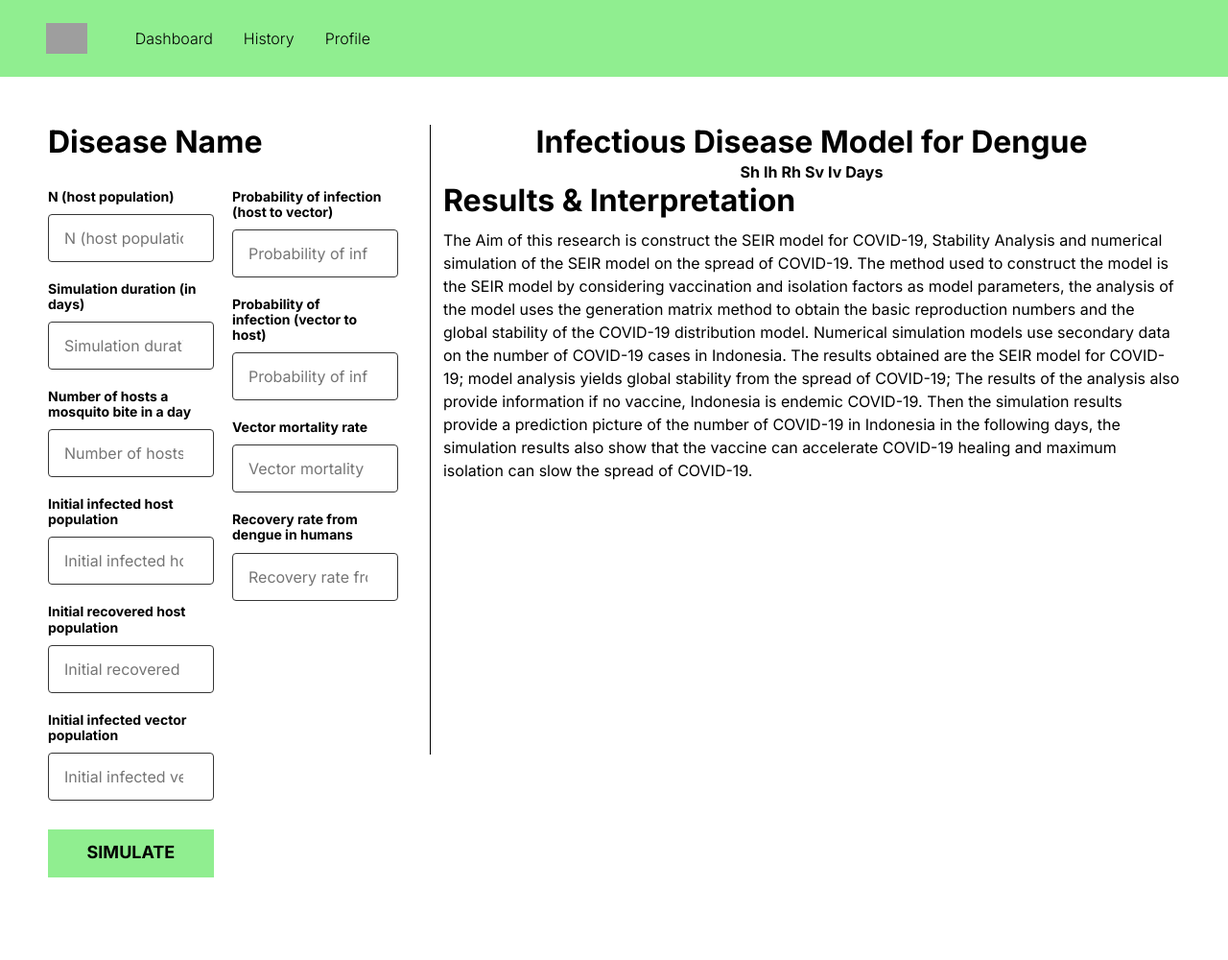
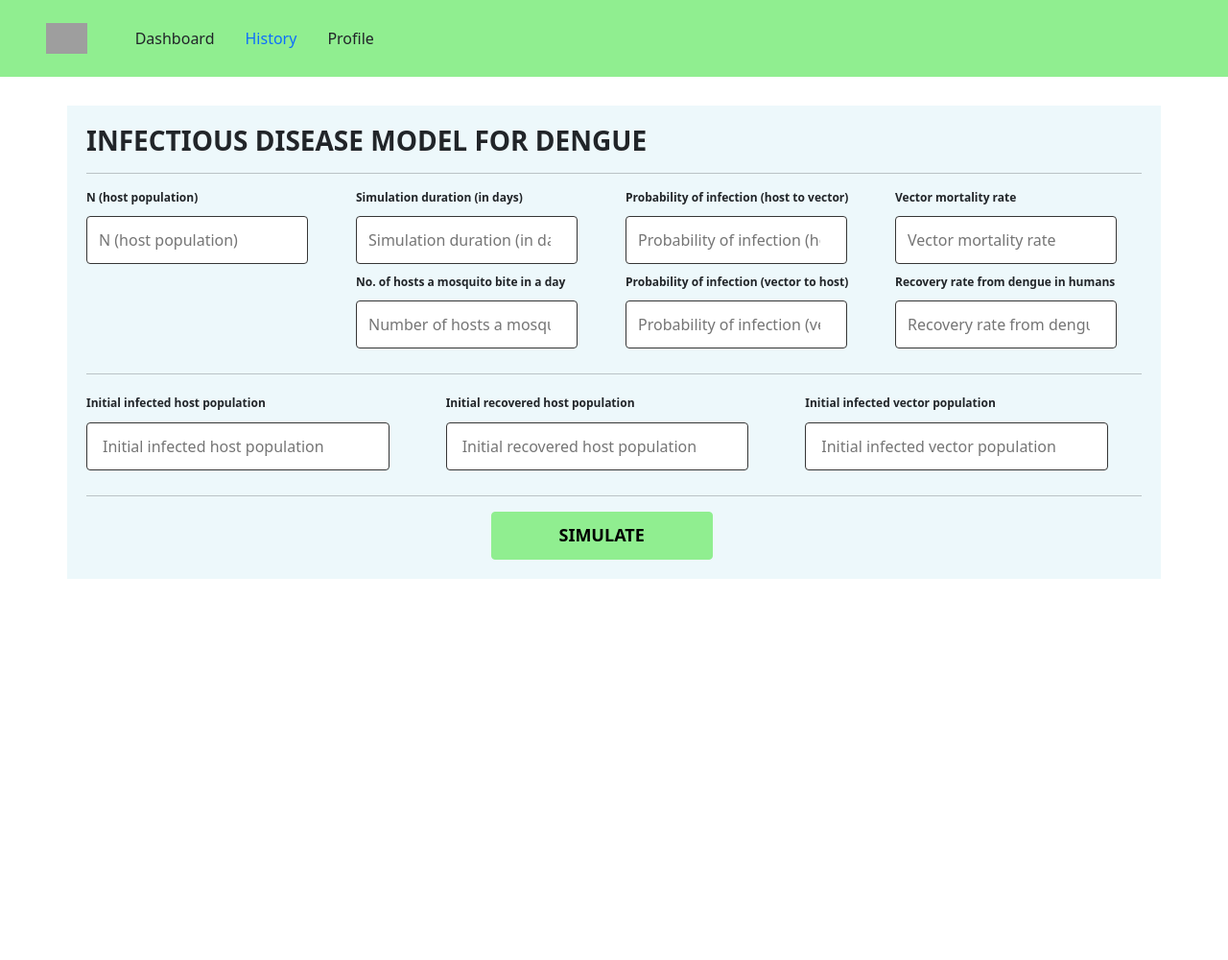
Before and after one commit to Nikolskiee/CMSC128.2-PROJECT, a Django app: page /dengue/ in a window 1280 px wide. Shown: the whole page at 96% size. After the commit the page ends 603 px from the top, so only its background shows below. Run offline with Django 4.2, Linux system fonts and the light colour scheme; a user stored in the database is signed in; tables that the repository leaves empty hold one stand-in row (values such as "Sample post"); lists and menus that the app fills with data are empty; grey boxes are pictures that could not be loaded.

Commit message:
simulation pages frontend part 1

```diff
--- a/seirvice/seirv_app/static/simulation.css
+++ b/seirvice/seirv_app/static/simulation.css
@@ -19,6 +19,7 @@
   justify-content: flex-start;
   background-color: #90ee90;
 }
+
 .simulation-logo {
   height: 2rem;
 }
@@ -225,20 +226,17 @@
   margin-bottom: 10px;
 }
 .simulation-button {
-  width: 45%;
+  width: 90%;
   height: 50px;
+  /* margin-bottom: 12px; */
   display: inline-flex;
   font-size: 18px;
   font-style: normal;
-  margin-top: 20px;
-  align-items: center;
   font-weight: 700;
   border-color: #90ee90;
-  border-width: 1px;
-  border-radius: 0px;
-  margin-bottom: 20px;
   text-transform: uppercase;
   justify-content: center;
+  align-items: center;
   background-color: rgb(144, 238, 144);
 }
 .simulation-container07 {
@@ -277,6 +275,19 @@
 .simulation-checkbox {
   width: 20px;
   height: 20px;
+}
+
+.input-label {
+  font-size: 12px;
+}
+
+.nopadding {
+  padding: 0px !important;
+  margin: 0px !important;
+}
+
+.no-gutters {
+  padding-left: 0px;
 }
 
 @media(max-width: 1200px) {
@@ -333,6 +344,7 @@
     width: 80%;
   }
 }
+
 @media(max-width: 479px) {
   .simulation-navbar-interactive {
     padding: var(--dl-space-space-unit);
--- a/seirvice/seirv_app/templates/dengue.html
+++ b/seirvice/seirv_app/templates/dengue.html
@@ -120,16 +120,15 @@
   <link rel="stylesheet"
     href="https://fonts.googleapis.com/css2?family=Inter:wght@100;200;300;400;500;600;700;800;900&amp;display=swap"
     data-tag="font" />
-  <!--This is the head section-->
-  <!-- <style> ... </style> -->
   <link rel="stylesheet" type="text/css" href="{% static 'style.css' %}" />
+  <link href="https://cdn.jsdelivr.net/npm/bootstrap@5.1.3/dist/css/bootstrap.min.css"
+    rel="stylesheet"
+    integrity="sha384-1BmE4kWBq78iYhFldvKuhfTAU6auU8tT94WrHftjDbrCEXSU1oBoqyl2QvZ6jIW3"
+    crossorigin="anonymous">
 </head>
 
 <body>
-  <div>
   <link rel="stylesheet" type="text/css" href="{% static 'simulation.css' %}" />
-
-    <div class="simulation-container">
   <header data-thq="thq-navbar" class="simulation-navbar-interactive">
     <img alt="logo" src="https://www.adaptivewfs.com/wp-content/uploads/2020/07/logo-placeholder-image.png"
       class="simulation-logo" />
@@ -170,7 +169,93 @@
       </div>
     </div>
   </header>
-      <div class="simulation-container02">
+
+  <form action="" method="post">
+    <div class="container" style="margin-top: 30px; padding: 20px; background-color: #edf8fb;">
+      <h3 style="font-weight: bolder;">INFECTIOUS DISEASE MODEL FOR DENGUE</h3>
+      <hr>
+        {% csrf_token %}
+        <div class="row" id="spaced-up-large">
+          <div class="col-lg-3" >
+            <div class="row nopadding">
+              <span class="input-label label nopadding">N (host population)</span>
+              {{form.N_h}}
+            </div>
+            <div class="row nopadding">
+              {% if request.user.profession == 'Doctor' %}
+              <span class="input-label label nopadding">N (vector population)</span>
+                {{form.N_v}}
+              {% endif %}
+            </div>
+          </div>
+          <div class="col-lg-3">
+            <div class="row nopadding">
+              <span class="input-label label nopadding">Simulation duration (in days)</span>
+                {{form.t_duration}}
+            </div>
+            <div class="row nopadding">
+              <span class="input-label label nopadding">No. of hosts a mosquito bite in a day</span>
+                {{form.bite_n}}
+            </div>
+          </div>
+          <div class="col-lg-3">
+            <div class="row nopadding">
+              <span class="input-label label nopadding">Probability of infection (host to vector)</span>
+                {{form.bv_input}}
+            </div>
+            <div class="row nopadding">
+              <span class="input-label label nopadding">Probability of infection (vector to host)</span>
+                {{form.bh_input}}
+            </div>
+          </div>
+          <div class="col-lg-3">
+            <div class="row nopadding">
+              <span class="input-label label nopadding">Vector mortality rate</span>
+                {{form.uv_input}}
+            </div>
+            <div class="row nopadding">
+              <span class="input-label label nopadding">Recovery rate from dengue in humans</span>
+                {{form.h_recov_input}}
+            </div>
+          </div>
+        </div>
+        <hr>
+        <div class="row align-items-end">
+          <div class="col-lg-4">
+            <span class="input-label label nopadding">Initial infected host population</span>
+                {{form.Ih_in}}
+          </div>
+          <div class="col-lg-4">
+            <span class="input-label label nopadding">Initial recovered host population</span>
+                {{form.Rh_in}}
+          </div>
+          <div class="col-lg-4">
+            <span class="input-label label nopadding">Initial infected vector population</span>
+                {{form.Iv_in}}
+          </div>
+          <!-- <div class="col-lg-3 ">
+            {% if not hide_simulate %}
+              <button type="submit" class="simulation-button button">
+                SIMULATE
+              </button>
+            {% endif %}
+          </div> -->
+        </div>
+        <hr>
+        <div class="row justify-content-center">
+          <div class="col-lg-3 align-self-end">
+            {% if not hide_simulate %}
+              <button type="submit" class="simulation-button button">
+                SIMULATE
+              </button>
+            {% endif %}
+          </div>
+        </div>
+    </div>
+  </form>
+
+
+  <!-- <div class="simulation-container02">
     <div class="simulation-container03">
       <h1 class="simulation-text04">Disease Name</h1>
       <form class="simulation-form simForm" action="" method="post">
@@ -179,10 +264,8 @@
           <div class="simulation-container05">
             <span class="simulation-text05 label">N (host population)</span>
             {{form.N_h}}
-                {% if request.user.profession == 'Doctor' %}
             <span class="simulation-text06 label">N (vector population)</span>
             {{form.N_v}}
-                {% endif %}
             <span class="simulation-text07 label">Simulation duration (in days)</span>
             {{form.t_duration}}
             <span class="simulation-text08 label">Number of hosts a mosquito bite in a day</span>
@@ -267,9 +350,8 @@
         isolation can slow the spread of COVID-19.
       </span>
     </div>
-      </div>
-    </div>
-  </div>
+  </div> -->
+
   <script data-section-id="navbar" src="https://unpkg.com/@teleporthq/teleport-custom-scripts"></script>
   <script src="https://unpkg.com/@lottiefiles/lottie-player@latest/dist/lottie-player.js"></script>
 </body>
```
Also changed, not shown: seirvice/seirv_app/templates/simulation.html (+81 -8 lines). Lines whose indentation alone changed are shown as unchanged.
